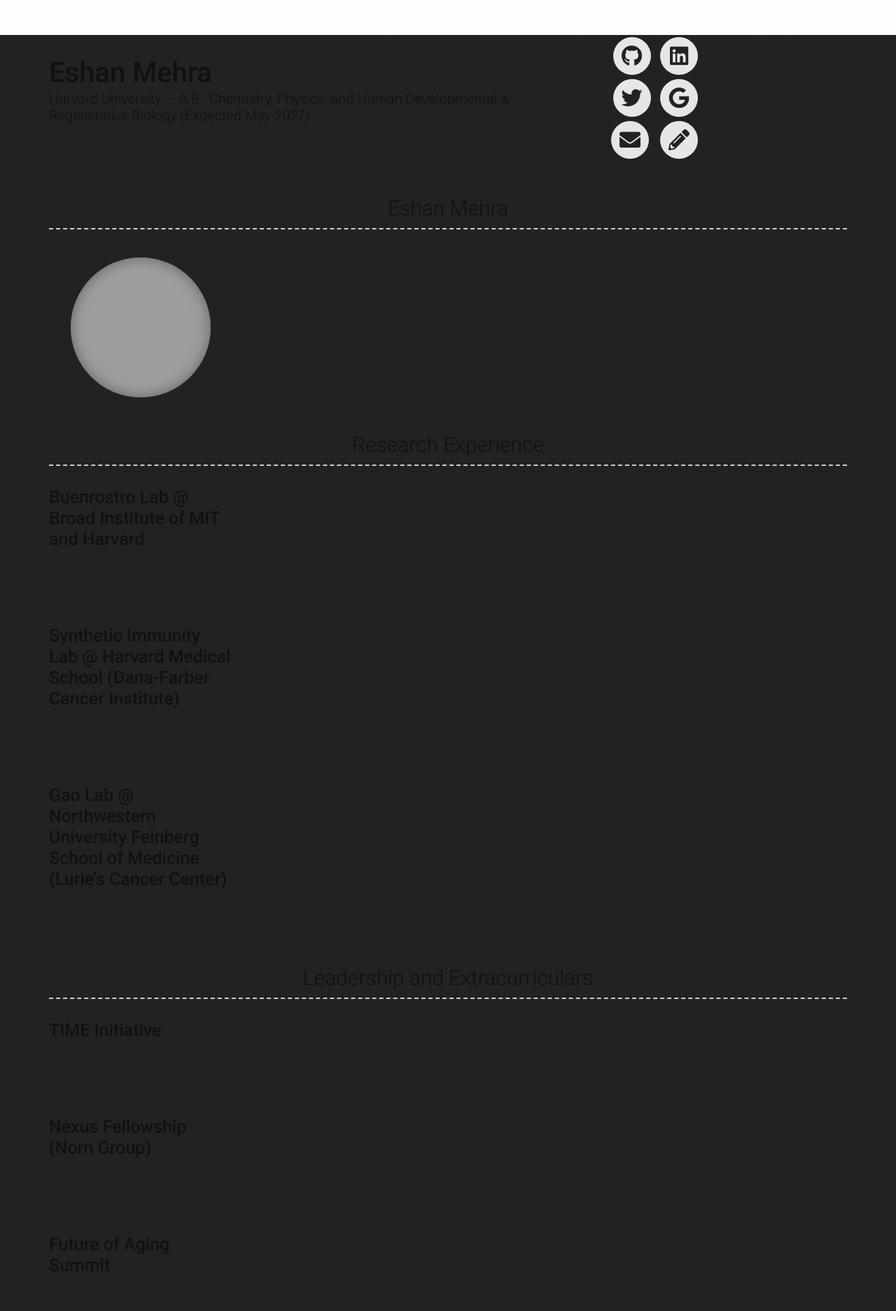
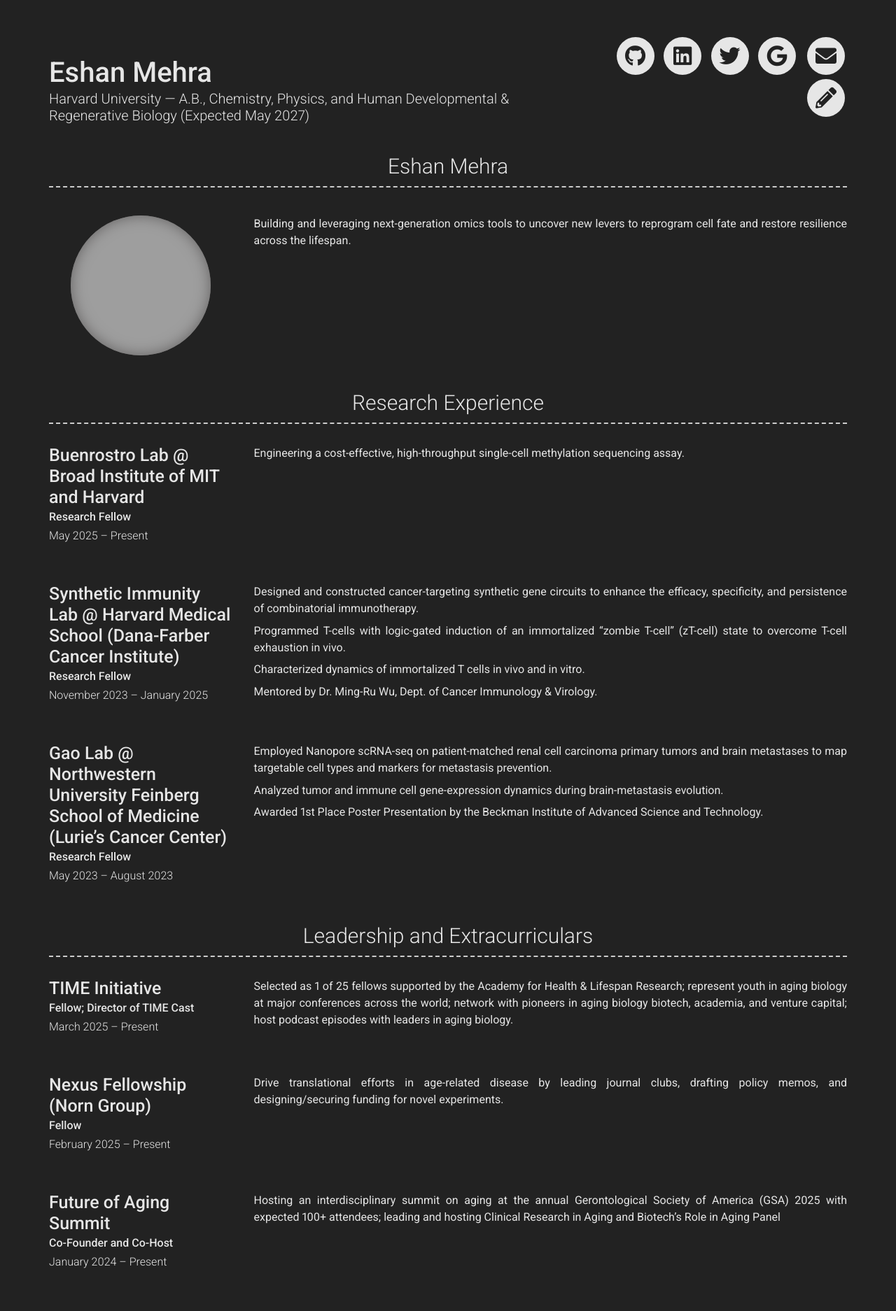
Before and after one commit to emehra1/emehra1.github.io, a Jekyll site: the page built from index.md, in a window 1280 px wide. Shown: the top 1874 px of the page at 70% size. Built offline with Jekyll 4.4.1, drawn with Linux system fonts in a browser that asks for light colours; nearby versions of some CDN libraries; our own code applies the rules of GitHub Pages for plain Markdown files; grey boxes are pictures that could not be loaded.

Commit message:
formatting

```diff
--- a/_sass/modern-resume-theme.scss
+++ b/_sass/modern-resume-theme.scss
@@ -50,63 +50,8 @@
 
 .border-weak  {
   padding-bottom: 8px;
-  border-bottom: solid 1px #CCCCCC;
+  border-bottom: dashed 1px #CCCCCC;
 }
-
-
-/* ===== Light theme override ===== */
-html, body {
-  background-color: #ffffff;
-  color: #111111;
-
-}
-
-.page-content {
-  background-color: transparent;
-}
-
-h1, h2, h3, h4, h5 {
-  color: #111111;
-}
-
-p, li {
-  color: #222222;
-}
-
-a {
-  color: #111111;
-}
-
-/* ===== Background image layer ===== */
-body::before {
-  content: "";
-  position: fixed;
-  top: 0;
-  left: 0;
-  width: 100vw;
-  height: 100vh;
-  background-image: url("/assets/microscopy.jpg");
-  background-size: cover;
-  background-position: center;
-  background-repeat: no-repeat;
-  opacity: 0.03; /* controls subtlety */
-  filter: grayscale(100%) contrast(110%);
-  z-index: -1;
-}
-
-body::after {
-  content: "";
-  position: fixed;
-  inset: 0;
-  background: rgba(255, 255, 255, 0.75);
-  z-index: -1;
-}
-
-.page-content, .container {
-  position: relative;
-  z-index: 1;
-}
-
 
 .layout {
   margin-top: 3rem;
@@ -247,40 +192,3 @@ p.quote {
     margin-top: 1rem;
   }
 }
-
-/* Center-align Education section only */
-.section.education .layout {
-  justify-content: center;
-}
-
-.section.education .details {
-  text-align: center;
-}
-
-.section.education .details p {
-  text-align: center;
-}
-
-/* ===== Header: hide email line + 2x3 icon grid ===== */
-
-/* Hide the rendered "Email: ..." line in the header */
-.header-right p {
-  display: none !important;
-}
-
-/* Force icons to wrap to two rows */
-.header-right {
-  display: flex !important;
-  flex-wrap: wrap !important;
-  justify-content: flex-end !important;
-
-  /* Controls wrapping: ~3 icons per row */
-  max-width: 180px;
-
-  gap: 10px;
-}
-
-/* Make each icon a fixed-size item (prevents weird stretching) */
-.header-right a {
-  flex: 0 0 auto !important;
-}
```
Also changed, not shown: 1 other file.
